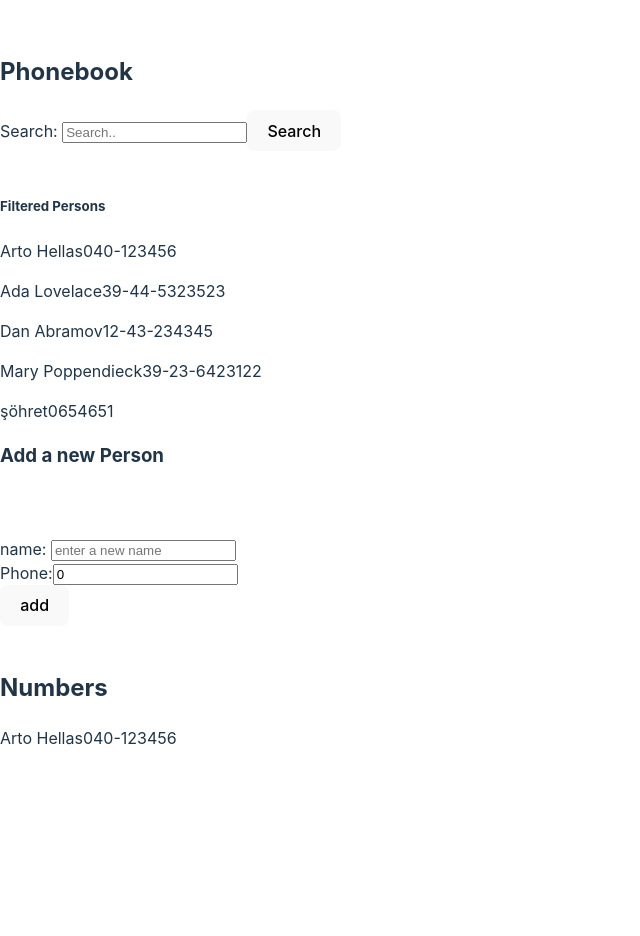
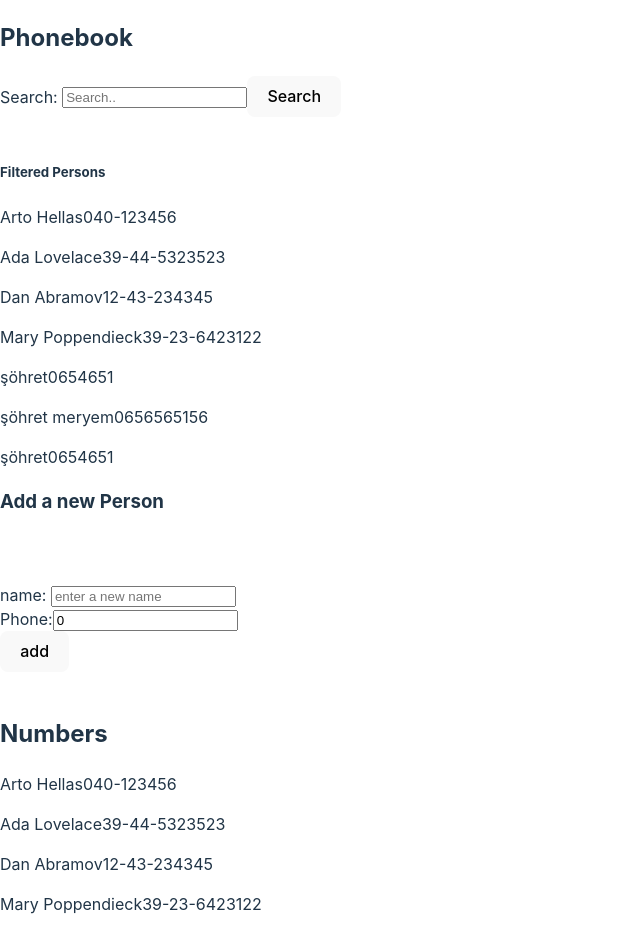
Before and after one commit to sohretturaman/fullstackopen-helsinky-exercises, a React (Vite) app in the folder part2/: page / in a window 1280 px wide. Shown: the top 936 px of the page, without its empty margins (0-640 px from the left). Before the commit the page ends 800 px from the top, so only its background shows below. Built offline with nearby package versions, Linux system fonts and the light colour scheme; data requests are answered from the project's data file.

Commit message:
exercise 2.13 has  been completed

```diff
--- a/part2/db.json
+++ b/part2/db.json
@@ -24,6 +24,16 @@
       "id": "4b5d",
       "name": "şöhret",
       "number": "0654651"
+    },
+    {
+      "id": 4,
+      "name": "şöhret meryem",
+      "number": "0656565156"
+    },
+    {
+      "id": 51,
+      "name": "şöhret",
+      "number": "0654651"
     }
   ]
 }
--- a/part2/src/App.jsx
+++ b/part2/src/App.jsx
@@ -6,11 +6,10 @@ import PersonsFrom from "./PersonsFrom";
 import Persons from "./Persons";
 import personsData from "../db.json";
 import axios from "axios";
+import PhoneBook from "./services/PhoneBook";
 
 const App = () => {
-  const [persons, setPersons] = useState([
-    { name: "Arto Hellas", number: "040-123456", id: 1 },
-  ]);
+  const [persons, setPersons] = useState([]);
   const [newName, setNewName] = useState("");
   const [newNumber, setNewNumber] = useState(0);
   const [search, setSearch] = useState("");
@@ -18,6 +17,13 @@ const App = () => {
   const [newNote, setNewNote] = useState("");
 
   //  console.log("persons data", personsData.persons);
+
+  useEffect(() => {
+    PhoneBook.getAll().then((res) => {
+      //console.log("res.status", res.status, "res.data", res.data);
+      setPersons(res.data);
+    });
+  }, []);
 
   const filterPersons = () => {
     const trimmedName = search.trim();
@@ -47,18 +53,20 @@ const App = () => {
       return;
     }
     const newPersonObject = {
+      id: Math.floor(Math.random() * (100 - 10)),
       name: newName,
       number: newNumber,
     };
+
+    PhoneBook.Add(newPersonObject).then((res) =>
+      console.log("data in add", res.data)
+    );
+
     setPersons((prev) => [
       { name: newPersonObject.name, number: newPersonObject.number },
       ...prev,
     ]);
-    axios
-      .post("http://localhost:3000/persons", newPersonObject)
-      .then((response) => {
-        console.log("resposne data  in localhost", response);
-      });
+
     setNewName("");
     setNewNumber("");
   };
--- /dev/null
+++ b/part2/src/services/PhoneBook.js
@@ -0,0 +1,31 @@
+/** @format */
+
+import axios from "axios";
+
+const baseUrl = "http://localhost:3000/persons";
+
+const getAll = () => {
+  return axios.get(baseUrl);
+};
+
+const Add = (newObject) => {
+  return axios.post(baseUrl, newObject); // create a new object here
+};
+
+const update = (id, newObject) => {
+  return axios.put(`${baseUrl}/${id}`, newObject); //important!! update the object here with id
+};
+
+const deletePerson = (id) => {
+  return axios.delete(baseUrl, id);
+  //test it
+};
+
+export default {
+  getAll,
+  Add,
+  update,
+  deletePerson,
+};
+
+// multi  default exporting !!
```
